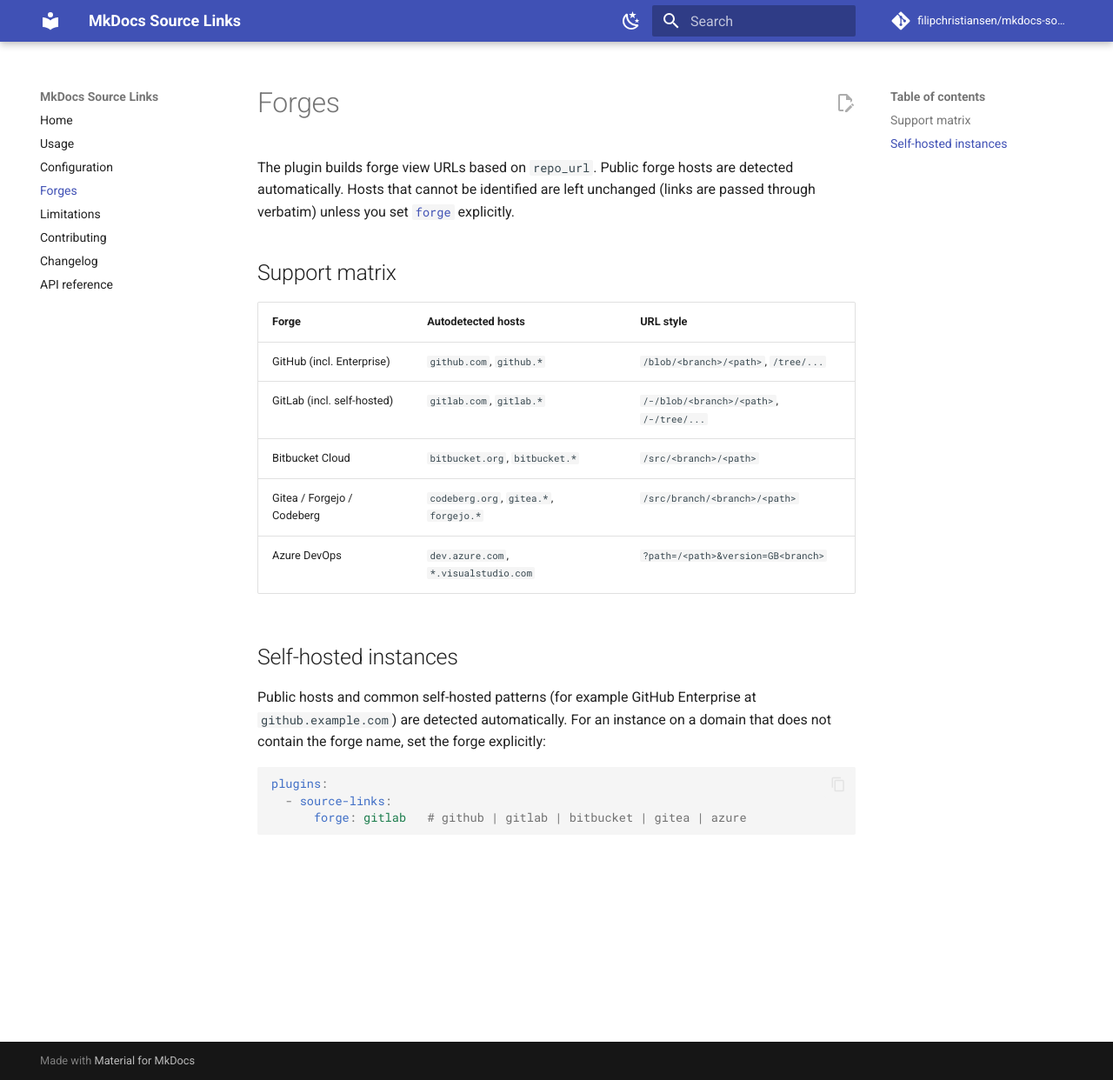
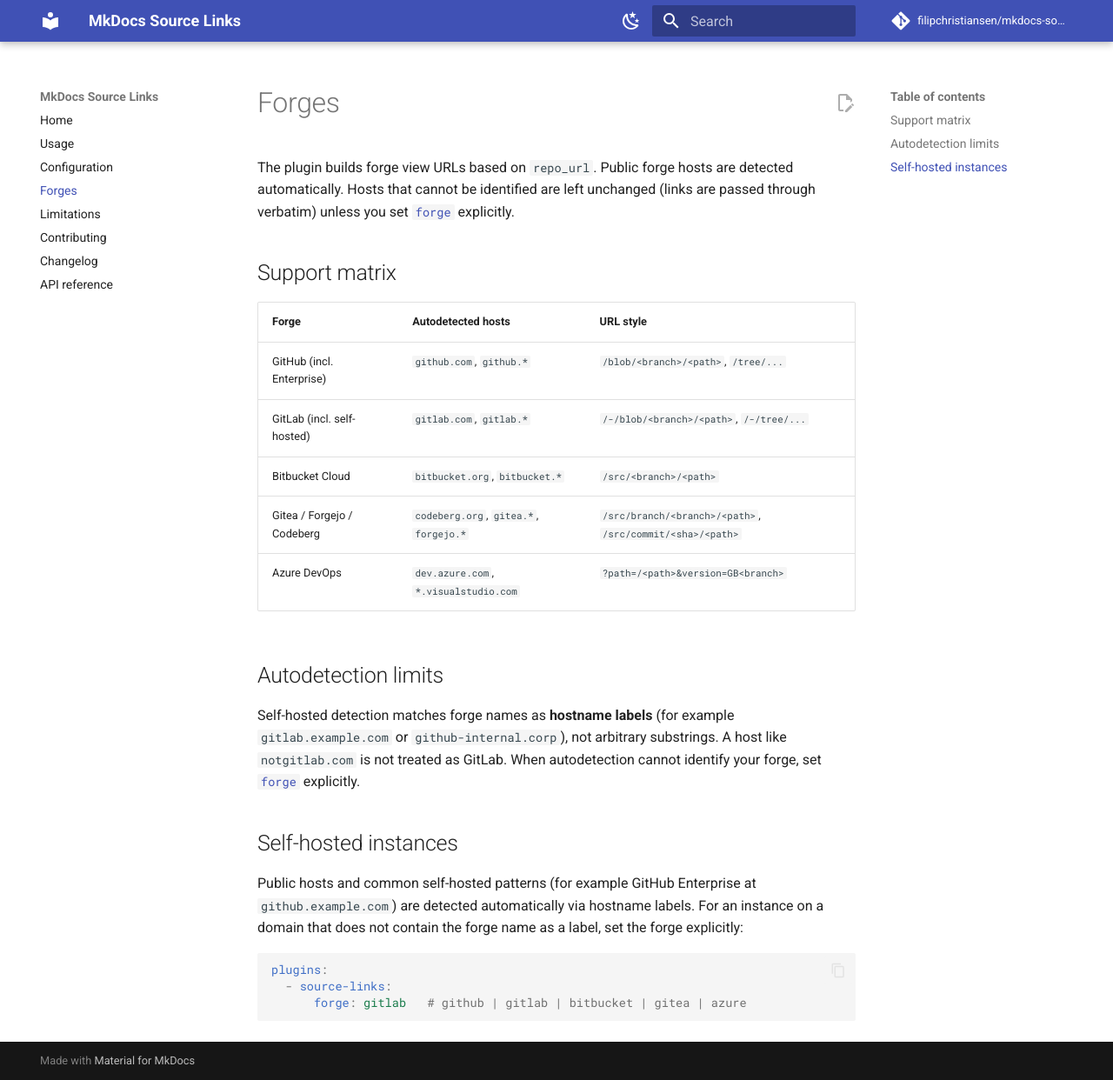
Before and after one commit to filipchristiansen/mkdocs-source-links, an MkDocs documentation site: the page built from docs/forges.md, in a window 1280 px wide and 1242 px high. Shown: the whole window at 87% size. Built offline with MkDocs 1.6.1 and Material for MkDocs 9.7.7, drawn with Linux system fonts in a browser that asks for light colours; comment, search, counter and statistics services are not loaded.

Commit message:
fix: tighten forge hostname autodetection heuristics
Match forge names as hostname labels instead of arbitrary substrings,
document autodetection limits, and note Gitea commit URL style in forges.md.

````diff
--- a/docs/forges.md
+++ b/docs/forges.md
@@ -11,14 +11,21 @@
 | GitHub (incl. Enterprise) | `github.com`, `github.*` | `/blob/<branch>/<path>`, `/tree/...` |
 | GitLab (incl. self-hosted) | `gitlab.com`, `gitlab.*` | `/-/blob/<branch>/<path>`, `/-/tree/...` |
 | Bitbucket Cloud | `bitbucket.org`, `bitbucket.*` | `/src/<branch>/<path>` |
-| Gitea / Forgejo / Codeberg | `codeberg.org`, `gitea.*`, `forgejo.*` | `/src/branch/<branch>/<path>` |
+| Gitea / Forgejo / Codeberg | `codeberg.org`, `gitea.*`, `forgejo.*` | `/src/branch/<branch>/<path>`, `/src/commit/<sha>/<path>` |
 | Azure DevOps | `dev.azure.com`, `*.visualstudio.com` | `?path=/<path>&version=GB<branch>` |
+
+## Autodetection limits
+
+Self-hosted detection matches forge names as **hostname labels** (for example `gitlab.example.com`
+or `github-internal.corp`), not arbitrary substrings. A host like `notgitlab.com` is not treated
+as GitLab. When autodetection cannot identify your forge, set [`forge`](configuration.md#options)
+explicitly.
 
 ## Self-hosted instances
 
 Public hosts and common self-hosted patterns (for example GitHub Enterprise at
-`github.example.com`) are detected automatically. For an instance on a domain that does not contain
-the forge name, set the forge explicitly:
+`github.example.com`) are detected automatically via hostname labels. For an instance on a domain
+that does not contain the forge name as a label, set the forge explicitly:
 
 ```yaml
 plugins:
````
Also changed, not shown: 2 other files.
